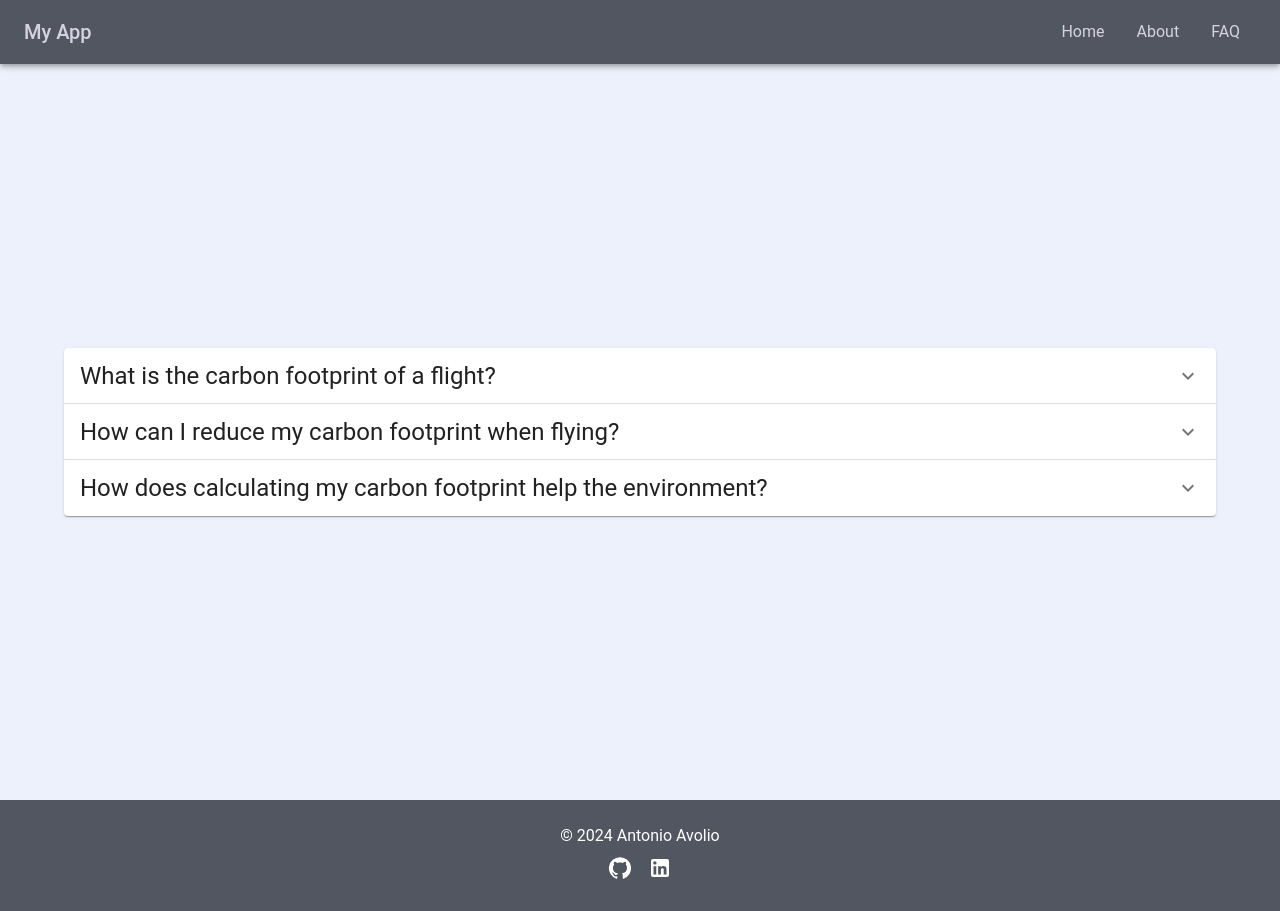
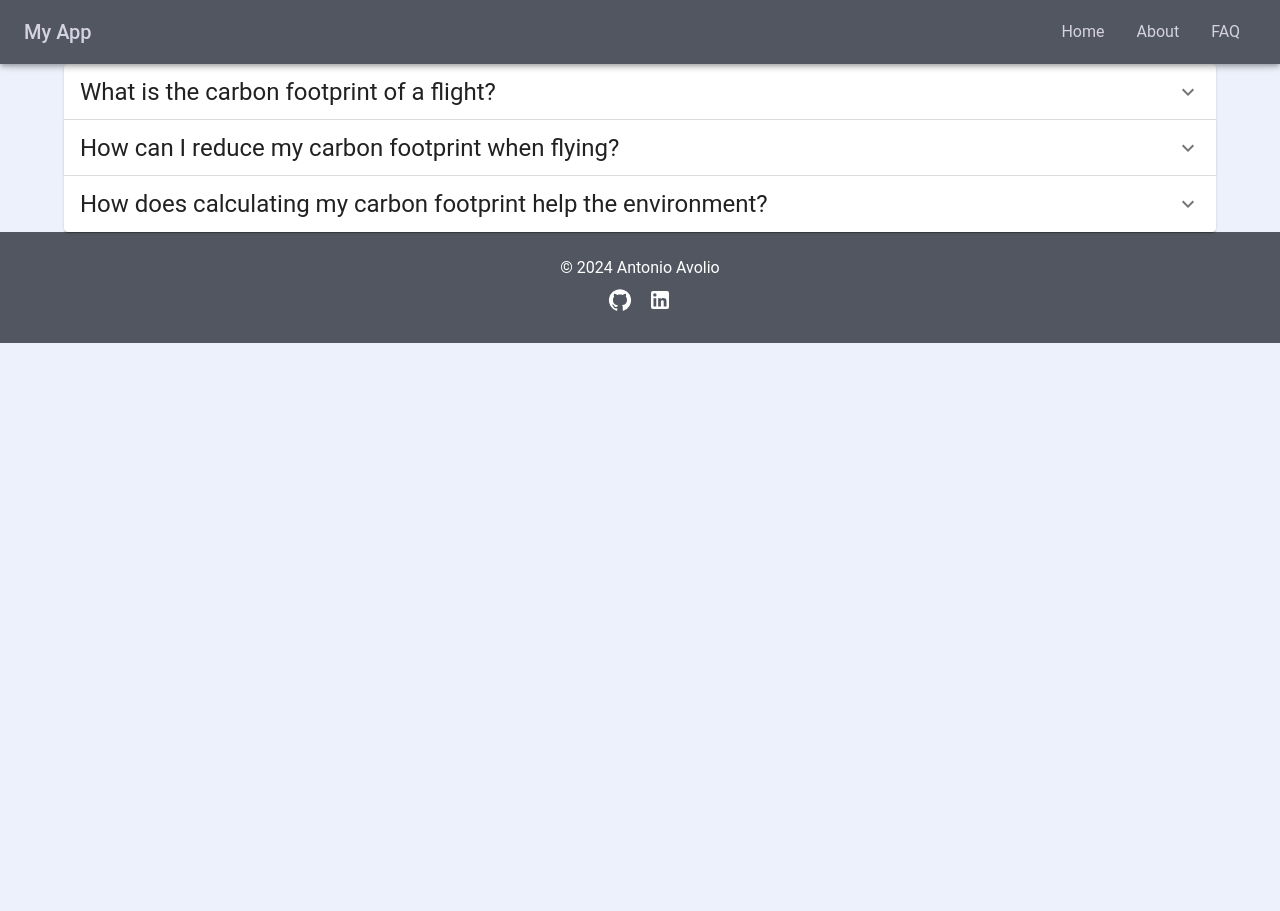
Before and after one commit to BreakingDev24/flight-carbon-footprint-s2i, a React (Vite) app: page /faq in a window 1280 px wide. After the commit the page ends 800 px from the top, so only its background shows below. Built offline with nearby package versions, Linux system fonts and the light colour scheme.

Commit message:
refactor: removed minHeight

```diff
--- a/src/components/AppLayoutContainer/AppLayoutContainer.jsx
+++ b/src/components/AppLayoutContainer/AppLayoutContainer.jsx
@@ -2,10 +2,7 @@ import { Container } from "@mui/material";
 
 export default function LayoutContainer({ children }) {
   return (
-    <Container
-      maxWidth="lg"
-      sx={{ minHeight: "100vh", display: "flex", flexDirection: "column" }}
-    >
+    <Container maxWidth="lg" sx={{ display: "flex", flexDirection: "column" }}>
       {children}
     </Container>
   );
```
